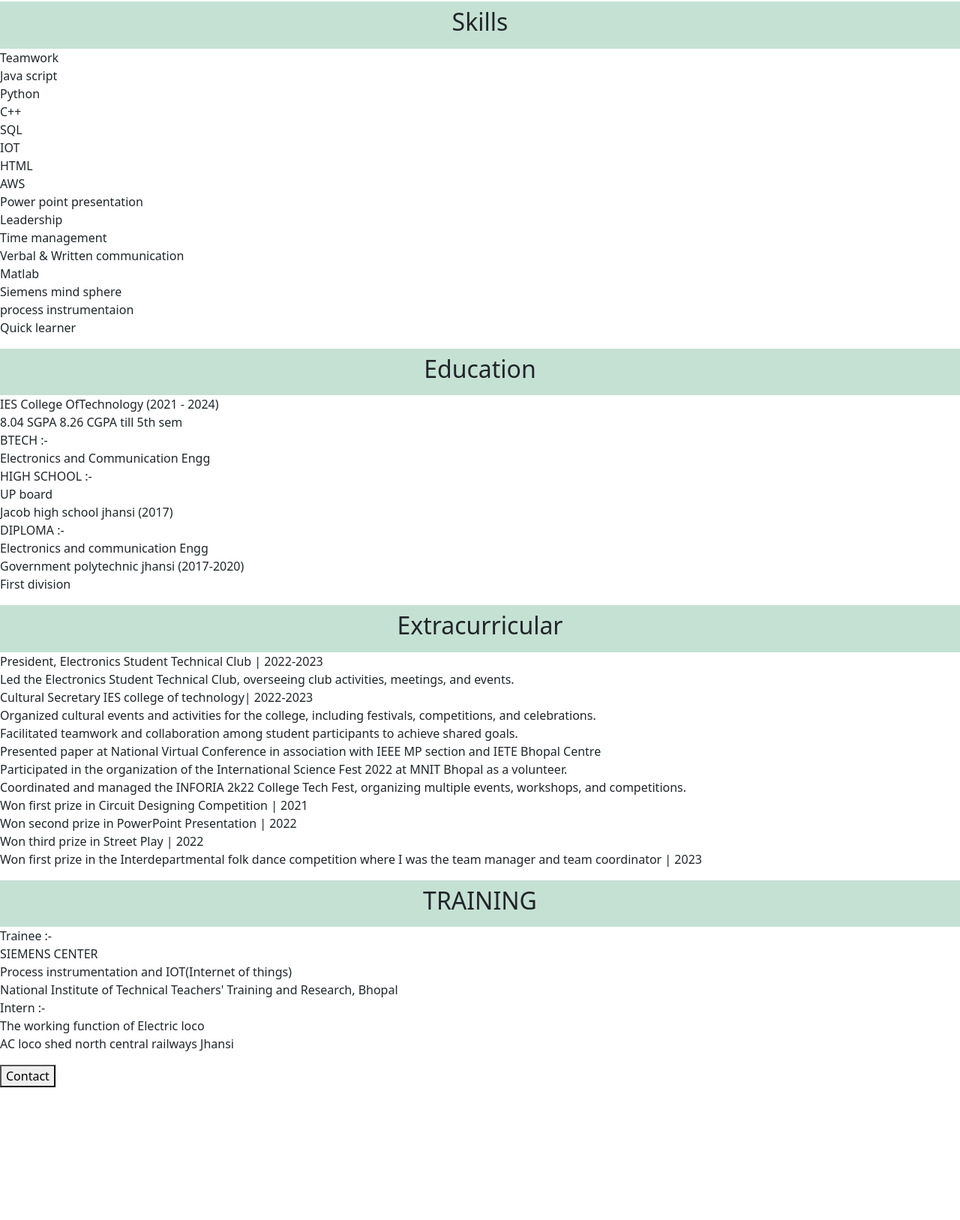
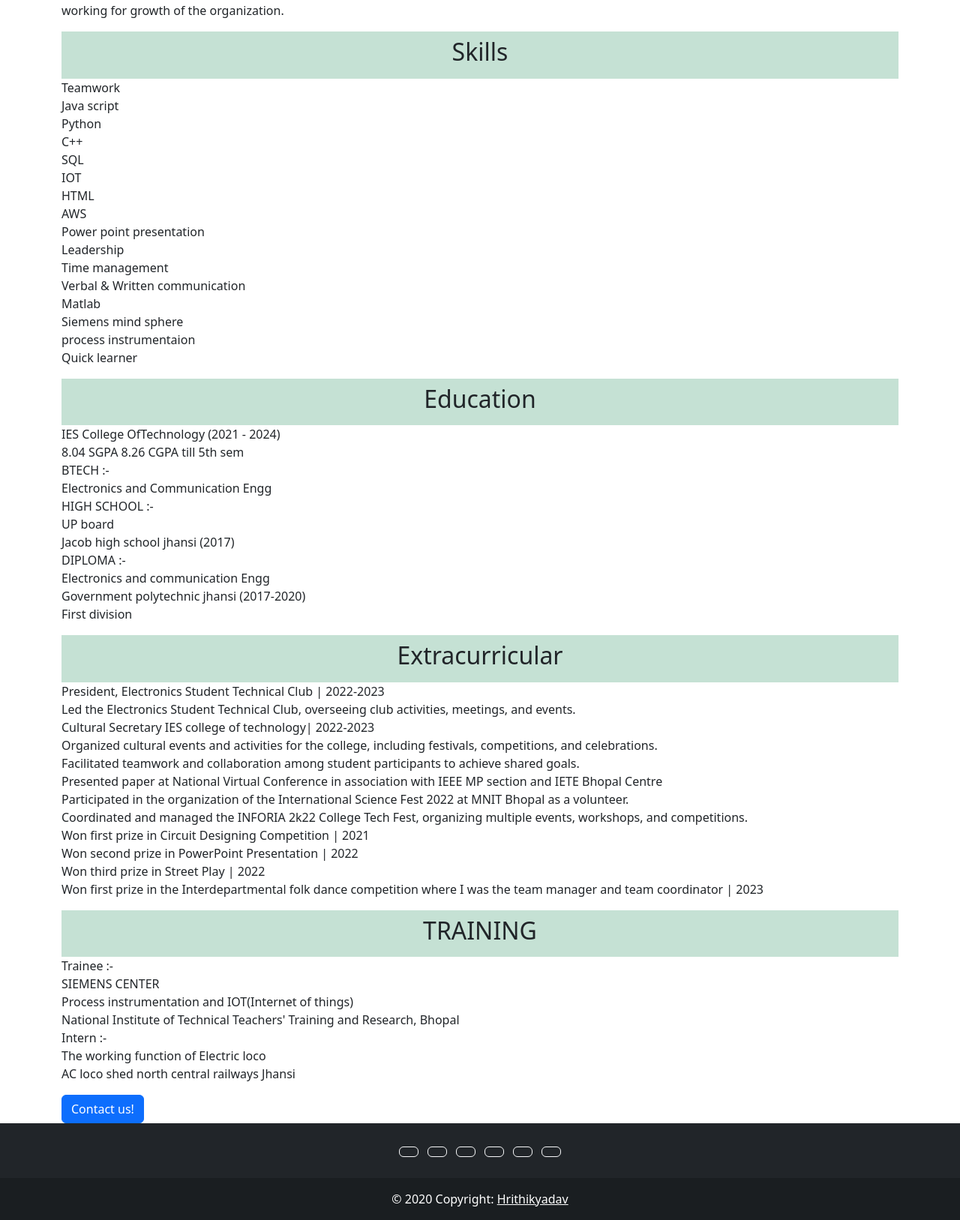
Before and after one commit to hthkydv/hrithik-portpolio, a Flask app: page / in a window 1280 px wide. Shown: the part 932-2559 px from the top of the page at 75% size. Before the commit the page ends 2382 px from the top, so only its background shows below. Run offline with Flask 2, Linux system fonts and the light colour scheme.

Commit message:
nav bAR AND FOOTER

```diff
--- /dev/null
+++ b/reqriement.txt
@@ -0,0 +1 @@
+flask
--- /dev/null
+++ b/templates/footer.html
@@ -0,0 +1,46 @@
+<footer class="bg-dark text-center text-white">
+  <!-- Grid container -->
+  <div class="container p-4 pb-0">
+    <!-- Section: Social media -->
+    <section class="mb-4">
+      <!-- Facebook -->
+      <a class="btn btn-outline-light btn-floating m-1" href="#!" role="button"
+        ><i class="fab fa-facebook-f"></i
+      ></a>
+
+      <!-- Twitter -->
+      <a class="btn btn-outline-light btn-floating m-1" href="#!" role="button"
+        ><i class="fab fa-twitter"></i
+      ></a>
+
+      <!-- Google -->
+      <a class="btn btn-outline-light btn-floating m-1" href="#!" role="button"
+        ><i class="fab fa-google"></i
+      ></a>
+
+      <!-- Instagram -->
+      <a class="btn btn-outline-light btn-floating m-1" href="#!" role="button"
+        ><i class="fab fa-instagram"></i
+      ></a>
+
+      <!-- Linkedin -->
+      <a class="btn btn-outline-light btn-floating m-1" href="#!" role="button"
+        ><i class="fab fa-linkedin-in"></i
+      ></a>
+
+      <!-- Github -->
+      <a class="btn btn-outline-light btn-floating m-1" href="#!" role="button"
+        ><i class="fab fa-github"></i
+      ></a>
+    </section>
+    <!-- Section: Social media -->
+  </div>
+  <!-- Grid container -->
+
+  <!-- Copyright -->
+  <div class="text-center p-3" style="background-color: rgba(0, 0, 0, 0.2);">
+    © 2020 Copyright:
+    <a class="text-white" href="https://mdbootstrap.com/">Hrithikyadav</a>
+  </div>
+  <!-- Copyright -->
+</footer>
--- a/templates/home.html
+++ b/templates/home.html
@@ -1,15 +1,42 @@
 <!DOCTYPE html>
 <html>
   <head>
+    {%include 'nav.html'%}
     <title>Hritik yadav Portfolio</title>
     <img src="https://replit.com/@HritikYadav3/hrithik-portpolio-1#statics/bb.png" alt="Background">
 
 
     <meta name="viewport" content="width=device-width, initial-scale=1">
     <link href="https://cdn.jsdelivr.net/npm/bootstrap@5.3.0-alpha1/dist/css/bootstrap.min.css" rel="stylesheet" integrity="sha384-GLhlTQ8iRABdZLl6O3oVMWSktQOp6b7In1Zl3/Jr59b6EGGoI1aFkw7cmDA6j6gD" crossorigin="anonymous">
+     <style>
+    /* Adjust the font size of the heading based on the screen size */
+    @media (max-width: 576px) {
+      h1 {
+        font-size: 5rem;
+      }
+    }
+
+    /* Add padding to the main content */
+    main {
+      padding: 4rem;
+    }
+
+    /* Adjust the column layout of the skills section based on the screen size */
+    @media (max-width: 768px) {
+      .skill {
+        margin-bottom: 1rem;
+      }
+    }
+
+    /* Add padding to the extracurricular section */
+    #extracurricular {
+      padding: 1rem;
+    }
+  </style>
 
   </head>
   <body>
+    <div class="container">
     <div class="bg-success p-2 text-dark bg-opacity-25">
     <h1 class="text-center" > Hritik yadav portfolio</h1>
     </div>
@@ -86,9 +113,9 @@
 The working function of Electric loco<br>
 
 AC loco shed north central railways Jhansi</p>
-    <button type="button">Contact</button>
+    <a class="btn btn-primary" href="#" role="button">Contact us!</a>
 
-
+    </div>
   </body>
-
+{%include 'footer.html'%}
 </html>
--- /dev/null
+++ b/templates/nav.html
@@ -0,0 +1,31 @@
+<nav class="navbar navbar-expand-lg navbar-light bg-light fixed-top bg-white">
+  <a class="navbar-brand" href="#">Home</a>
+  <button class="navbar-toggler" type="button" data-toggle="collapse" data-target="#navbarNavDropdown" aria-controls="navbarNavDropdown" aria-expanded="false" aria-label="Toggle navigation">
+    <span class="navbar-toggler-icon"></span>
+  </button>
+  <div class="collapse navbar-collapse" id="navbarNavDropdown">
+    <ul class="navbar-nav">
+      <li class="nav-item active">
+        <a class="nav-link" href="#">Home <span class="sr-only">(current)</span></a>
+      </li>
+      <li class="nav-item">
+        <a class="nav-link" href="#">Features</a>
+      </li>
+      <li class="nav-item">
+        <a class="nav-link" href="#">Pricing</a>
+      </li>
+      <li class="nav-item dropdown">
+        <a class="nav-link dropdown-toggle" href="#" id="navbarDropdownMenuLink" role="button" data-toggle="dropdown" aria-haspopup="true" aria-expanded="false">
+          Dropdown link
+        </a>
+        <div class="dropdown-menu" aria-labelledby="navbarDropdownMenuLink">
+          <a class="dropdown-item" href="#">Action</a>
+          <a class="dropdown-item" href="#">Another action</a>
+          <a class="dropdown-item" href="#">Something else here</a>
+        </div>
+      </li>
+    </ul>
+  </div>
+
+</nav>
+<div style ="height: 40px;"></div>
```
